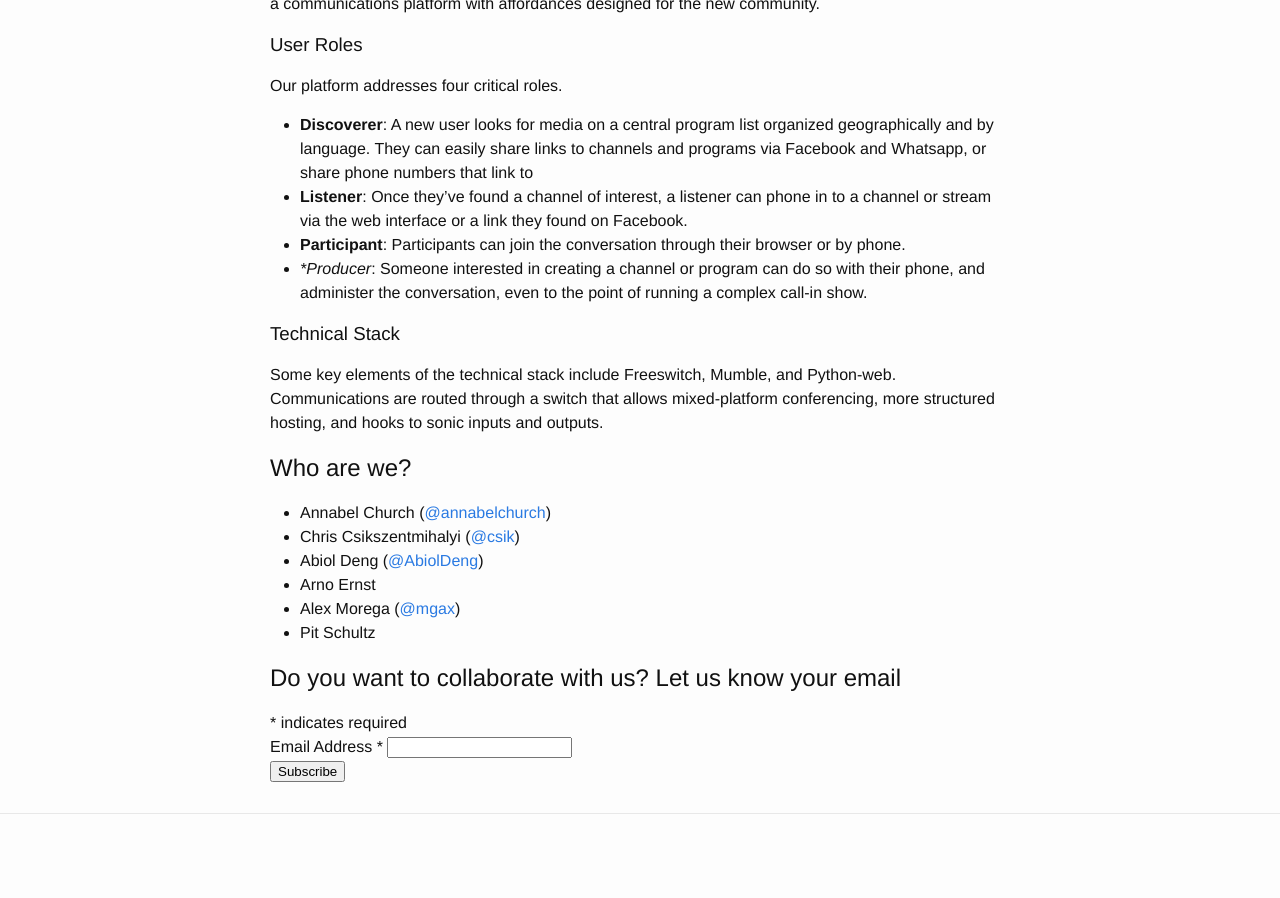
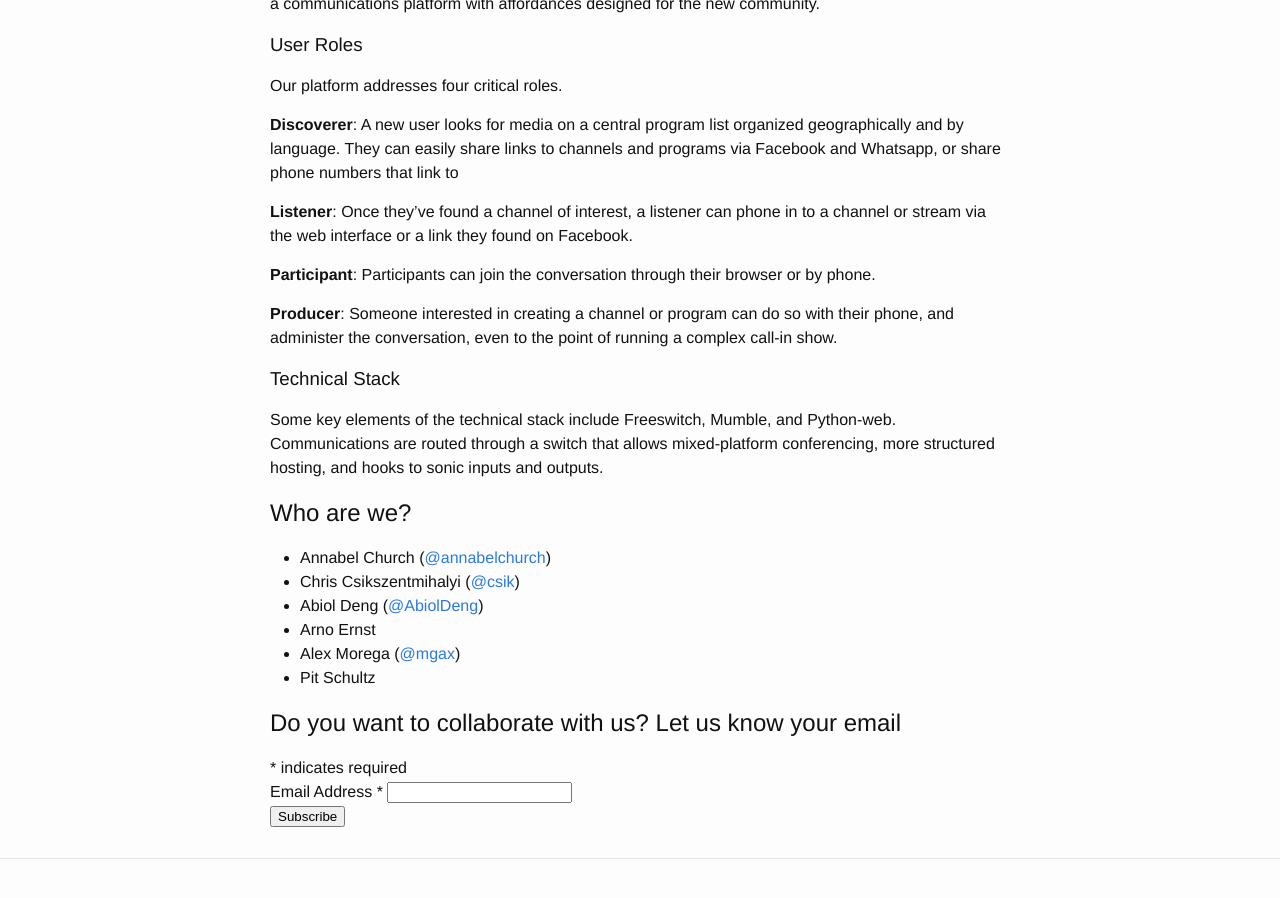
Before and after one commit to arc64/newcomers-radio, a Jekyll site: the page built from index.html, in a window 1280 px wide and 900 px high, scrolled down 1405 px. Built offline with Jekyll 4.4.1, drawn with Linux system fonts in a browser that asks for light colours; comment, search, counter and statistics services are not loaded; before the commit the page ends 2279 px from its top, so only the background shows below that.

Commit message:
formatting

```diff
--- a/_includes/content.md
+++ b/_includes/content.md
@@ -25,10 +25,14 @@ While these examples may help conceptualize the system, **Newcomer's Radio does
 
 ### User Roles
 Our platform addresses four critical roles.
-* **Discoverer**: A new user looks for media on a central program list organized geographically and by language.  They can easily share links to channels and programs via Facebook and Whatsapp, or share phone numbers that link to
-* **Listener**: Once they've found a channel of interest, a listener can phone in to a channel or stream via the web interface or a link they found on Facebook.
-* **Participant**: Participants can join the conversation through their browser or by phone.
-* **Producer*: Someone interested in creating a channel or program can do so with their phone, and administer the conversation, even to the point of running a complex call-in show.
+
+**Discoverer**: A new user looks for media on a central program list organized geographically and by language.  They can easily share links to channels and programs via Facebook and Whatsapp, or share phone numbers that link to
+
+**Listener**: Once they've found a channel of interest, a listener can phone in to a channel or stream via the web interface or a link they found on Facebook.
+
+**Participant**: Participants can join the conversation through their browser or by phone.
+
+**Producer**: Someone interested in creating a channel or program can do so with their phone, and administer the conversation, even to the point of running a complex call-in show.
 
 ### Technical Stack
 Some key elements of the technical stack include Freeswitch, Mumble, and Python-web.  Communications are routed through a switch that allows mixed-platform conferencing, more structured hosting, and hooks to sonic inputs and outputs.
```
